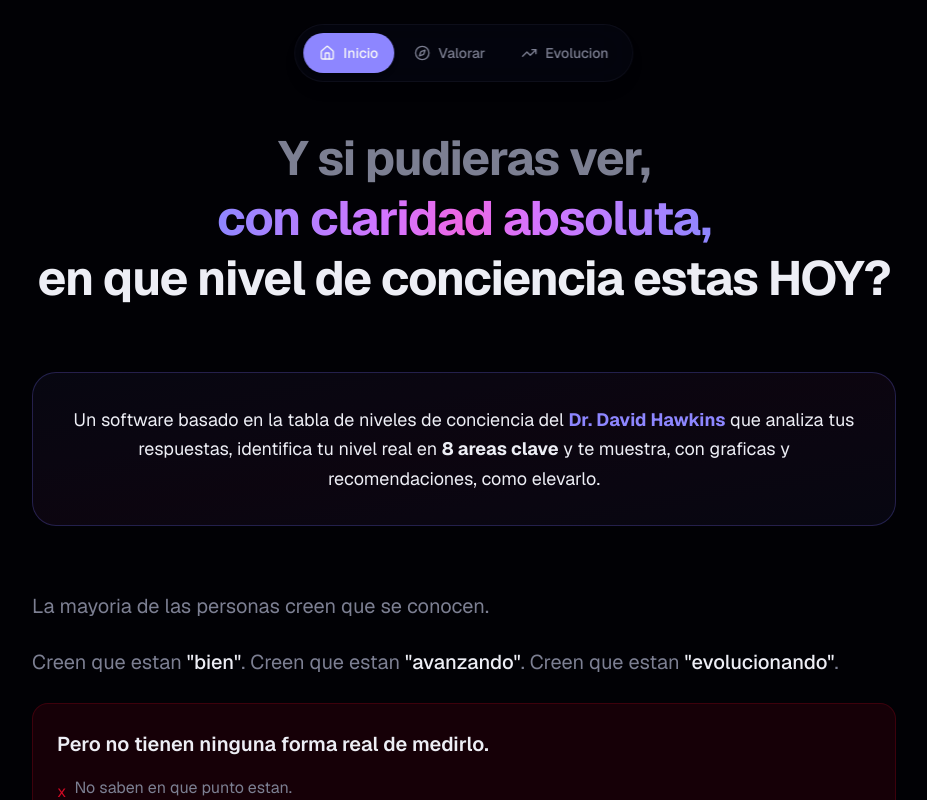
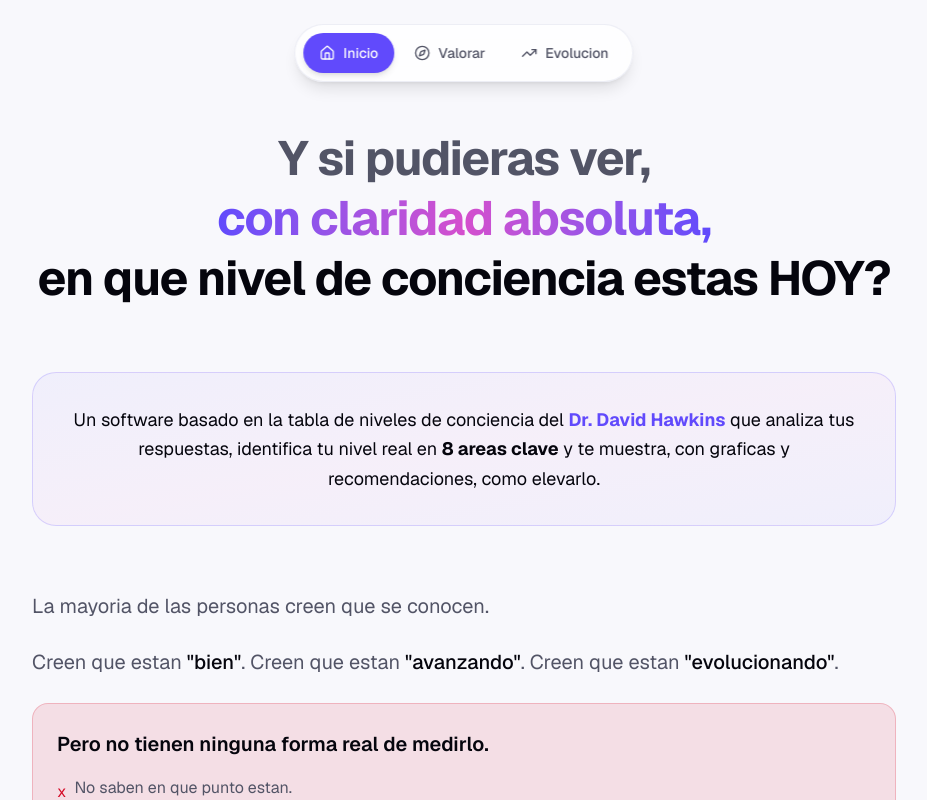
Before and after one commit to johnbena10/MC2026, a Next.js app: page / in a window 1280 px wide. Shown: the top 800 px of the page, without its empty margins (176-1103 px from the left). Built offline with nearby package versions, Linux system fonts and the light colour scheme.

Commit message:
fix: revert to default light theme
Remove `dark` class to show default light colors.

```diff
--- a/app/layout.tsx
+++ b/app/layout.tsx
@@ -48,7 +48,7 @@ export default function RootLayout({
   children: React.ReactNode
 }>) {
   return (
-    <html lang="es" className="dark">
+    <html lang="es">
       <body className="font-sans antialiased">
         <Navigation />
         {children}
```
